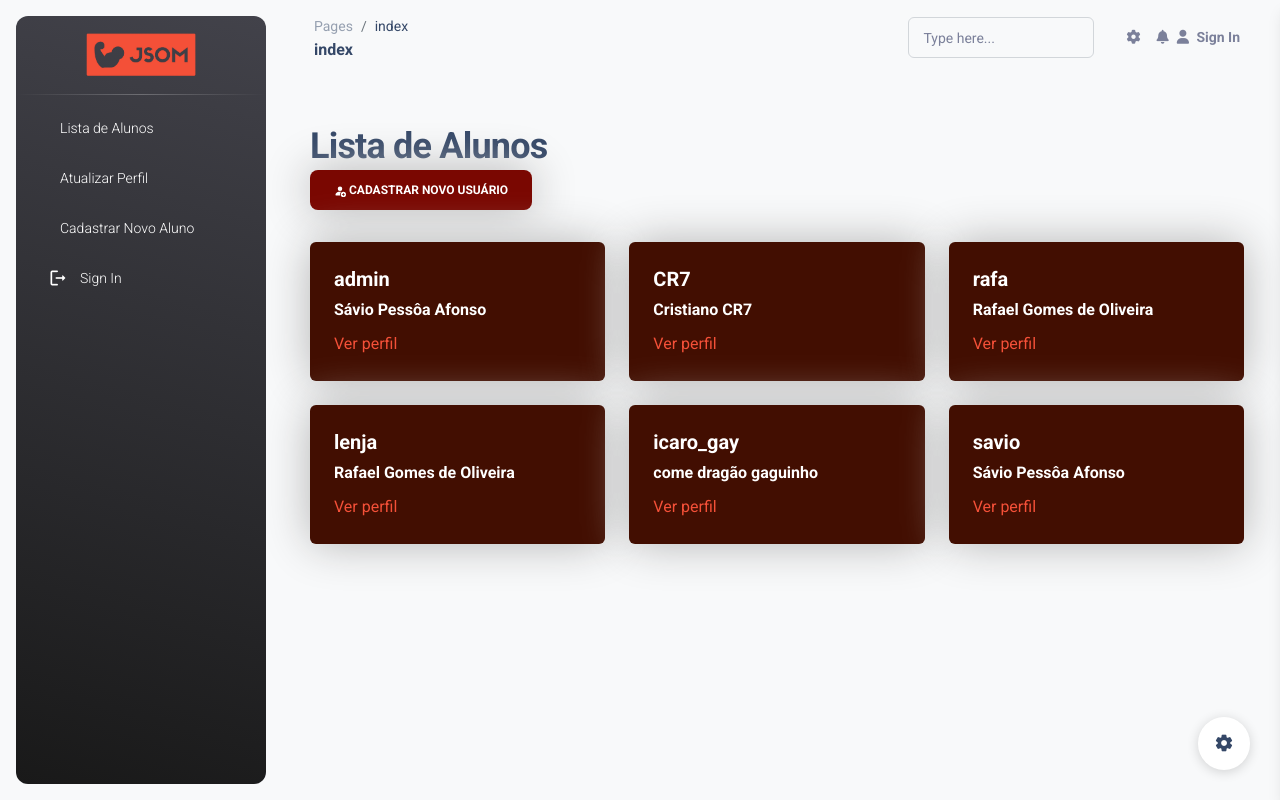
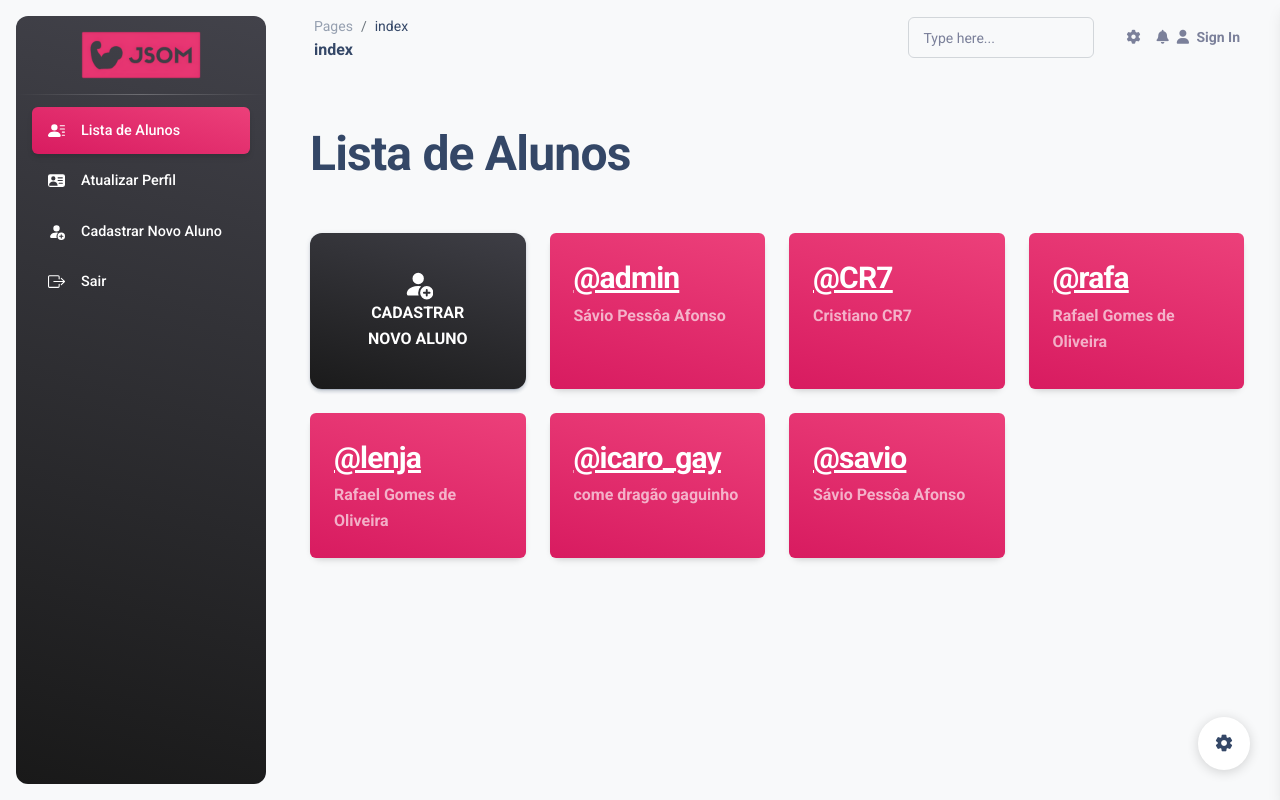
Before and after one commit to JSOM-Grupo-PCC/PrePCC_JSOM_, a Django app: page /admin/lista_alunos/ in a window 1280 px wide. Run offline with Django 4.2, Linux system fonts and the light colour scheme; a user stored in the database is signed in; data comes from the database, SQL or seed files in the repository; both versions use the stored data as it was after the commit; some libraries are stand-ins or nearby versions.

Commit message:
melhorando menu e pagina de listagens de alunos com bootstrap5

```diff
--- a/base_static/global/css/style.css
+++ b/base_static/global/css/style.css
@@ -175,9 +175,34 @@
     border-color: #f45038;
   }
 
+  .icon-link>.bi {
+    width: 1.9em !important;
+    height: 1.9em !important;
+}
 /* Cofiguração do template do bootstrap*/
 
 .navbar-vertical .navbar-brand>img, .navbar-vertical .navbar-brand-img {
   max-width: 7.5rem !important;
   max-height: 3rem !important ;
 }
+
+.fs-7 {
+  font-size: 0.9rem !important;
+}
+
+.h-200 {
+  height: 200% !important;
+}
+
+.text-branco-50 {
+  color: rgba(255, 255, 255, 0.637) !important;
+}
+
+.card-hover {
+  transition: all 0.3s ease;
+}
+
+.card-hover:hover {
+  transform: scale(1.01); /* Ajuste o valor conforme necessário para o tamanho desejado */
+  box-shadow: 0 14px 26px -12px rgba(52, 71, 103, 0.4), 0 4px 23px 0 rgba(52, 71, 103, 0.15), 0 8px 10px -5px rgba(52, 71, 103, 0.2);
+}
--- a/base_templates/global/base.html
+++ b/base_templates/global/base.html
@@ -157,7 +157,7 @@
               <div class="row">
                 <div class="d-flex-collumn w-100 ">
                   <div class="d-flex flex-column">
-                    <h2 class="font-weight-bolder mb-0">{{ site_title }}</h2>
+                    <h2 class="font-weight-bolder mb-0 fs-1">{{ site_title }}</h2>
                   </div>
                   {% block corpo %} <!-- body do site --> {% endblock corpo %}
                 </div>
--- a/base_templates/global/partials/aside.html
+++ b/base_templates/global/partials/aside.html
@@ -1,67 +1,4 @@
 {% load static %}
-{% comment %} <header>
-  <nav class="h-vh-10 navbar navbar-dark bg-dark fixed-top position-relative p-lg-3 shadow-big rounded-4 rounded-top-0">
-    <div class="container-fluid">
-      <div class="d-flex justify-content-between w-100">
-        <a class="navbar-brand link-jsom link-offset-2 link-underline-opacity-0 link-underline-opacity-100-hover mx-lg-2 ms-2 fs-4" href=" {% url "JSOM_SGA:index" %}">
-          <img
-            src="{% static "img/logo3_claro.png" %}"
-            class="w-5"
-            alt="logo JSOM"
-          />
-        </a>
-        <button class="navbar-toggler text-jsom" type="button" data-bs-toggle="offcanvas" data-bs-target="#offcanvasDarkNavbar" aria-controls="offcanvasDarkNavbar" aria-label="Toggle navigation">
-          <span class="navbar-toggler-icon"></span>
-        </button>
-      </div>
-      <div class="offcanvas offcanvas-end text-bg-dark" tabindex="-1" id="offcanvasDarkNavbar" aria-labelledby="offcanvasDarkNavbarLabel">
-        <div class="offcanvas-header">
-          <h5 class="offcanvas-title" id="offcanvasDarkNavbarLabel">
-            <a class="navbar-brand link-jsom fs-4 " href=" {% url "JSOM_SGA:index" %} ">Treinos do
-              {% if user.is_staff %}
-                <span class="fw-bold">ADM</span>
-              {% else %}
-                <span class="fw-bold">USER</span>
-              {% endif %}
-              {{ user }}
-            </a>
-          </h5>
-          <button type="button" class="btn-close btn-close-white" data-bs-dismiss="offcanvas" aria-label="Close"></button>
-        </div>
-        <div class="offcanvas-body">
-          <ul class="navbar-nav justify-content-end flex-grow-1 pe-3 mb-3">
-
-            {% if user.is_authenticated %}
-              {% if user.is_staff %}
-                <li class="nav-item">
-                  <a class="nav-link fs-5 active" aria-current="page" href=" {% url "JSOM_SGA:user_update" %} ">Atualizar Perfil</a>
-                </li>
-                <li class="nav-item">
-                  <a class="nav-link fs-5 active" aria-current="page" href=" {% url "JSOM_SGA:lista_alunos" %} ">Lista de Alunos</a>
-                </li>
-                <li class="nav-item">
-                  <a class="nav-link fs-5 active" aria-current="page" href=" {% url "JSOM_SGA:register" %} ">Cadastrar Novo Aluno</a>
-                </li>
-              {% endif %}
-              {% if not user.is_staff %}
-                <li class="nav-item">
-                  <a class="nav-link fs-5 active" aria-current="page" href=" {% url "JSOM_SGA:perfil_aluno" user_id=request.user.id %} ">Perfil</a>
-                </li>
-              {% endif %}
-              <li class="nav-item">
-                <a class="nav-link fs-5 active text-jsom" aria-current="page" href=" {% url "JSOM_SGA:logout" %} ">Sair</a>
-              </li>
-            {% else %}
-              <li class="nav-item">
-                <a class="nav-link fs-5 active" aria-current="page" href=" {% url "JSOM_SGA:login" %} ">Fazer Login</a>
-              </li>
-            {% endif %}
-          </ul>
-        </div>
-      </div>
-    </div>
-  </nav>
-</header> {% endcomment %}
 
 <aside class="sidenav navbar navbar-vertical navbar-expand-xs border-0 border-radius-xl my-3 fixed-start ms-3 bg-gradient-dark"
     id="sidenav-main">
@@ -70,7 +7,7 @@
       <i class="fas fa-times p-3 cursor-pointer text-white opacity-5 position-absolute end-0 top-0 d-none d-xl-none"
         aria-hidden="true" id="iconSidenav"></i>
       <a class="navbar-brand m-0 p-0 w-100 h-100 d-flex align-items-center justify-content-center" href=" {% url "JSOM_SGA:index" %} ">
-        <img src="{% static "img/logo3_claro.png" %}" class="navbar-brand-img h-100" alt="main_logo">
+        <img src="{% static "img/logo3_rosa.png" %}" class="navbar-brand-img h-100" alt="main_logo">
       </a>
     </div>
 
@@ -81,46 +18,70 @@
         {% if user.is_authenticated %}
           {% if user.is_staff %}
             <li class="nav-item">
-              <a class="nav-link text-white " href="{% url "JSOM_SGA:lista_alunos" %}">
+              <a class="nav-link text-white {{lista_alunos}}" href="{% url "JSOM_SGA:lista_alunos" %} ">
                 <div class="text-white text-center me-2 d-flex align-items-center justify-content-center">
-                  <i class="material-icons opacity-10"></i>
+                  <svg xmlns="http://www.w3.org/2000/svg" width="17" height="17" fill="currentColor" class="bi bi-person-lines-fill opacity-10" viewBox="0 0 16 16">
+                    <path d="M6 8a3 3 0 1 0 0-6 3 3 0 0 0 0 6m-5 6s-1 0-1-1 1-4 6-4 6 3 6 4-1 1-1 1zM11 3.5a.5.5 0 0 1 .5-.5h4a.5.5 0 0 1 0 1h-4a.5.5 0 0 1-.5-.5m.5 2.5a.5.5 0 0 0 0 1h4a.5.5 0 0 0 0-1zm2 3a.5.5 0 0 0 0 1h2a.5.5 0 0 0 0-1zm0 3a.5.5 0 0 0 0 1h2a.5.5 0 0 0 0-1z"/>
+                  </svg>
                 </div>
-                <span class="nav-link-text ms-1">Lista de Alunos</span>
+                <span class="nav-link-text ms-2 fw-medium fs-7">Lista de Alunos</span>
               </a>
             </li>
             <li class="nav-item">
-              <a class="nav-link text-white " href="{% url "JSOM_SGA:user_update" %}">
+              <a class="nav-link text-white {{user_update}}" href="{% url "JSOM_SGA:user_update" %}">
                 <div class="text-white text-center me-2 d-flex align-items-center justify-content-center">
-                  <i class="material-icons opacity-10"></i>
+                  <svg xmlns="http://www.w3.org/2000/svg" width="17" height="17" fill="currentColor" class="bi bi-person-vcard-fill opacity-10" viewBox="0 0 16 16">
+                    <path d="M0 4a2 2 0 0 1 2-2h12a2 2 0 0 1 2 2v8a2 2 0 0 1-2 2H2a2 2 0 0 1-2-2zm9 1.5a.5.5 0 0 0 .5.5h4a.5.5 0 0 0 0-1h-4a.5.5 0 0 0-.5.5M9 8a.5.5 0 0 0 .5.5h4a.5.5 0 0 0 0-1h-4A.5.5 0 0 0 9 8m1 2.5a.5.5 0 0 0 .5.5h3a.5.5 0 0 0 0-1h-3a.5.5 0 0 0-.5.5m-1 2C9 10.567 7.21 9 5 9c-2.086 0-3.8 1.398-3.984 3.181A1 1 0 0 0 2 13h6.96q.04-.245.04-.5M7 6a2 2 0 1 0-4 0 2 2 0 0 0 4 0"/>
+                  </svg>
                 </div>
-                <span class="nav-link-text ms-1">Atualizar Perfil</span>
+                <span class="nav-link-text ms-2 fw-medium fs-7">Atualizar Perfil</span>
               </a>
             </li>
             <li class="nav-item">
-              <a class="nav-link text-white " href="{% url "JSOM_SGA:register" %}">
+              <a class="nav-link text-white {{register}}" href="{% url "JSOM_SGA:register" %}">
                 <div class="text-white text-center me-2 d-flex align-items-center justify-content-center">
-                  <i class="material-icons opacity-10"></i>
+                  <svg xmlns="http://www.w3.org/2000/svg" width="17" height="17" fill="currentColor" class="bi bi-person-fill-add opacity-10" viewBox="0 0 16 16">
+                    <path d="M12.5 16a3.5 3.5 0 1 0 0-7 3.5 3.5 0 0 0 0 7m.5-5v1h1a.5.5 0 0 1 0 1h-1v1a.5.5 0 0 1-1 0v-1h-1a.5.5 0 0 1 0-1h1v-1a.5.5 0 0 1 1 0m-2-6a3 3 0 1 1-6 0 3 3 0 0 1 6 0"/>
+                    <path d="M2 13c0 1 1 1 1 1h5.256A4.5 4.5 0 0 1 8 12.5a4.5 4.5 0 0 1 1.544-3.393Q8.844 9.002 8 9c-5 0-6 3-6 4"/>
+                  </svg>
                 </div>
-                <span class="nav-link-text ms-1">Cadastrar Novo Aluno</span>
+                <span class="nav-link-text ms-2 fw-medium fs-7">Cadastrar Novo Aluno</span>
               </a>
             </li>
           {% endif %}
           {% if not user.is_staff %}
             <li class="nav-item">
-              <a class="nav-link text-white " href="{% url "JSOM_SGA:perfil_aluno" user_id=request.user.id %}">
+              <a class="nav-link text-white {{lista_treinos}}" href="{% url "JSOM_SGA:index" %}">
                 <div class="text-white text-center me-2 d-flex align-items-center justify-content-center">
-                  <i class="material-icons opacity-10"></i>
+                  <svg xmlns="http://www.w3.org/2000/svg" width="17" height="17" fill="currentColor" class="bi bi-card-checklist opacity-10" viewBox="0 0 16 16">
+                    <path d="M14.5 3a.5.5 0 0 1 .5.5v9a.5.5 0 0 1-.5.5h-13a.5.5 0 0 1-.5-.5v-9a.5.5 0 0 1 .5-.5zm-13-1A1.5 1.5 0 0 0 0 3.5v9A1.5 1.5 0 0 0 1.5 14h13a1.5 1.5 0 0 0 1.5-1.5v-9A1.5 1.5 0 0 0 14.5 2z"/>
+                    <path d="M7 5.5a.5.5 0 0 1 .5-.5h5a.5.5 0 0 1 0 1h-5a.5.5 0 0 1-.5-.5m-1.496-.854a.5.5 0 0 1 0 .708l-1.5 1.5a.5.5 0 0 1-.708 0l-.5-.5a.5.5 0 1 1 .708-.708l.146.147 1.146-1.147a.5.5 0 0 1 .708 0M7 9.5a.5.5 0 0 1 .5-.5h5a.5.5 0 0 1 0 1h-5a.5.5 0 0 1-.5-.5m-1.496-.854a.5.5 0 0 1 0 .708l-1.5 1.5a.5.5 0 0 1-.708 0l-.5-.5a.5.5 0 0 1 .708-.708l.146.147 1.146-1.147a.5.5 0 0 1 .708 0"/>
+                  </svg>
                 </div>
-                <span class="nav-link-text ms-1">Perfil</span>
+                <span class="nav-link-text ms-2 fw-medium fs-7">Lista de Treinos</span>
               </a>
             </li>
+            <li class="nav-item">
+              <a class="nav-link text-white {{perfil_aluno}}" href="{% url "JSOM_SGA:perfil_aluno" user_id=request.user.id %}">
+                <div class="text-white text-center me-2 d-flex align-items-center justify-content-center">
+                  <svg xmlns="http://www.w3.org/2000/svg" width="17" height="17" fill="currentColor" class="bi bi-person-fill opacity-10" viewBox="0 0 16 16">
+                    <path d="M3 14s-1 0-1-1 1-4 6-4 6 3 6 4-1 1-1 1zm5-6a3 3 0 1 0 0-6 3 3 0 0 0 0 6"/>
+                  </svg>
+                </div>
+                <span class="nav-link-text ms-2 fw-medium fs-7">Perfil</span>
+              </a>
+            </li>
+
           {% endif %}
           <li class="nav-item">
-            <a class="nav-link text-white " href="{% url "JSOM_SGA:logout" %}">
+            <a class="nav-link text-white" href="{% url "JSOM_SGA:logout" %}">
               <div class="text-center me-2 d-flex align-items-center justify-content-center">
-                <i class="material-icons opacity-10">logout</i>
+                <svg xmlns="http://www.w3.org/2000/svg" width="17" height="17" fill="currentColor" class="bi bi-box-arrow-right opacity-10" viewBox="0 0 16 16">
+                  <path fill-rule="evenodd" d="M10 12.5a.5.5 0 0 1-.5.5h-8a.5.5 0 0 1-.5-.5v-9a.5.5 0 0 1 .5-.5h8a.5.5 0 0 1 .5.5v2a.5.5 0 0 0 1 0v-2A1.5 1.5 0 0 0 9.5 2h-8A1.5 1.5 0 0 0 0 3.5v9A1.5 1.5 0 0 0 1.5 14h8a1.5 1.5 0 0 0 1.5-1.5v-2a.5.5 0 0 0-1 0z"/>
+                  <path fill-rule="evenodd" d="M15.854 8.354a.5.5 0 0 0 0-.708l-3-3a.5.5 0 0 0-.708.708L14.293 7.5H5.5a.5.5 0 0 0 0 1h8.793l-2.147 2.146a.5.5 0 0 0 .708.708z"/>
+                </svg>
               </div>
-              <span class="nav-link-text ms-1">Sign In</span>
+              <span class="nav-link-text ms-2 fw-medium fs-7">Sair</span>
             </a>
           </li>
         {% endif %}
--- a/base_templates/global/partials/head.html
+++ b/base_templates/global/partials/head.html
@@ -24,7 +24,7 @@
   <link rel="stylesheet" href="{% static "global/css/style.css" %} ">
 
   <link rel="apple-touch-icon" sizes="76x76" href="{% static "assets/img/apple-icon.png" %}">
-  <link rel="icon" type="image/png" href="{% static "img/logo2_claro.png" %}">
+  <link rel="icon" type="image/png" href="{% static "img/logo1_rosa.png" %}">
 
   <!-- Nucleo Icons -->
   <link href="{% static "assets/css/nucleo-icons.css" %}" rel="stylesheet" />
--- a/base_templates/global/partials/settings_page.html
+++ b/base_templates/global/partials/settings_page.html
@@ -17,25 +17,10 @@
         </div>
         <hr class="horizontal dark my-1">
         <div class="card-body pt-sm-3 pt-0">
-        <!-- Sidebar Backgrounds -->
-        <div>
-            <h6 class="mb-0">Sidebar Colors</h6>
-        </div>
-        <a href="javascript:void(0)" class="switch-trigger background-color">
-            <div class="badge-colors my-2 text-start">
-            <span class="badge filter bg-gradient-primary active" data-color="primary"
-                onclick="sidebarColor(this)"></span>
-            <span class="badge filter bg-gradient-dark" data-color="dark" onclick="sidebarColor(this)"></span>
-            <span class="badge filter bg-gradient-info" data-color="info" onclick="sidebarColor(this)"></span>
-            <span class="badge filter bg-gradient-success" data-color="success" onclick="sidebarColor(this)"></span>
-            <span class="badge filter bg-gradient-warning" data-color="warning" onclick="sidebarColor(this)"></span>
-            <span class="badge filter bg-gradient-danger" data-color="danger" onclick="sidebarColor(this)"></span>
-            </div>
-        </a>
 
         <!-- Sidenav Type -->
 
-        <div class="mt-3">
+        <div class="mt-1">
             <h6 class="mb-0">Sidenav Type</h6>
             <p class="text-sm">Choose between 2 different sidenav types.</p>
         </div>
--- a/jsom_sga/templates/JSOM_SGA/lista_alunos.html
+++ b/jsom_sga/templates/JSOM_SGA/lista_alunos.html
@@ -1,28 +1,31 @@
 {% extends "global/base.html" %}
 {% block corpo %}
 <div>
-    <div class="d-grid gap-2 d-md-flex justify-content-md-start mb-3">
-        <a class="nav-link fs-5 active" aria-current="page" href=" {% url "JSOM_SGA:register" %} ">
-            <button class="btn text-white fw-semibold icon-link icon-link-hover shadow-big" style="background-color: #7A0701; --bs-icon-link-transform: translate3d(0, -.125rem, 0);">
-                <svg xmlns="http://www.w3.org/2000/svg" width="16" height="16" fill="currentColor" class="bi bi-person-fill-add" viewBox="0 0 16 16">
+    <div class="row row-cols-1 row-cols-md-4 g-4 mt-4">
+        <div class="col ">
+            <div class="btn card h-100 bg-gradient-dark d-flex justify-content-center align-items-center ">
+                <a class="nav-link  active w-100 h-100" aria-current="page" href=" {% url "JSOM_SGA:register" %} ">
+                    <button class="btn fs-6 text-white fw-semibold icon-link icon-link-hover w-100 h-100" style=" --bs-icon-link-transform: translate3d(0, -.125rem, 0);">
+                        <svg xmlns="http://www.w3.org/2000/svg" width="20" height="20" fill="currentColor" class="bi bi-person-fill-add" viewBox="0 0 16 16">
                             <path d="M12.5 16a3.5 3.5 0 1 0 0-7 3.5 3.5 0 0 0 0 7m.5-5v1h1a.5.5 0 0 1 0 1h-1v1a.5.5 0 0 1-1 0v-1h-1a.5.5 0 0 1 0-1h1v-1a.5.5 0 0 1 1 0m-2-6a3 3 0 1 1-6 0 3 3 0 0 1 6 0"/>
                             <path d="M2 13c0 1 1 1 1 1h5.256A4.5 4.5 0 0 1 8 12.5a4.5 4.5 0 0 1 1.544-3.393Q8.844 9.002 8 9c-5 0-6 3-6 4"/>
                         </svg>
-                Cadastrar novo usuário
+                        <br>
+                        Cadastrar novo Aluno
                     </button>
                 </a>
             </div>
-    <div class="row row-cols-1 row-cols-md-3 g-4">
+        </div>
         {% for userProfile in users %}
-        <div class="col ">
-            <div class="card h-100 shadow-big ">
-                <div class="card-body bg-jsom-claro rounded-2" style="background-color: #420e01 !important; !important;
-                color: #ffffff !important;" >
-                    <h5 class="card-title">{{ userProfile.user.username }}</h5>
-                    <h6 class="card-subtitle mb-2">{{ userProfile.user.first_name }} {{ userProfile.user.last_name }}</h6>
-                    <a href="{% url 'JSOM_SGA:perfil_aluno_admin' userProfile.user.id %}" class="card-link link-jsom">Ver perfil</a>
+        <div class="col">
+            <a href="{% url 'JSOM_SGA:perfil_aluno_admin' userProfile.user.id %}" class="card-link text-white">
+                <div class="card h-100 card-hover ">
+                    <div class="nav-link-text card-body rounded-2 bg-gradient-primary">
+                        <h3 class="card-title text-decoration-underline text-white">@{{ userProfile.user.username }}</h5>
+                        <h6 class="card-subtitle text-branco-50">{{ userProfile.user.first_name }} {{ userProfile.user.last_name }}</h6>
                     </div>
                 </div>
+            </a>
         </div>
         {% endfor %}
     </div>
--- a/jsom_sga/views/admin_treino.py
+++ b/jsom_sga/views/admin_treino.py
@@ -88,11 +88,13 @@ def excluir_treino_admin(request, treino_id, user_id):
 @user_passes_test(lambda u: u.is_staff, login_url='JSOM_SGA:index')
 def lista_alunos(request):
     site_title = "Lista de Alunos"
+    lista_alunos = "active bg-gradient-primary"
     users = UserProfile.objects.select_related('user').prefetch_related('user__treino_set')
 
     context = {
         'users': users,
         'site_title': site_title,
+        'lista_alunos': lista_alunos,
     }
 
     return render(request, 'JSOM_SGA/lista_alunos.html', context)
--- a/jsom_sga/views/aluno_views.py
+++ b/jsom_sga/views/aluno_views.py
@@ -10,10 +10,13 @@ def index(request):
     categorias = Treino.CATEGORIA_CHOICES
     treinos = Treino.objects.filter(owner=request.user)
     site_title = f'Treinos de {user}'
+    lista_treinos = "active bg-gradient-primary"
+
     context = {
         'site_title': site_title,
         'treinos': treinos,
         'categorias': categorias,
+        'lista_treinos': lista_treinos,
     }
     return render(
         request,
@@ -35,6 +38,7 @@ def detalhes_treino(request, treino_id):
 def perfil_aluno(request, user_id):
     aluno = get_object_or_404(UserProfile, user__id=user_id)
     site_title = f"Perfil do aluno {aluno.user.username}"
+    perfil_aluno= "active bg-gradient-primary"
 
     # Calcular idade a partir da data de nascimento
     if aluno.data_nascimento:
@@ -47,6 +51,7 @@ def perfil_aluno(request, user_id):
         'aluno': aluno,
         'idade': idade,
         'site_title': site_title,
+        'perfil_aluno': perfil_aluno,
     }
 
     return render(request, 'JSOM_SGA/perfil_aluno.html', context)
```
Also changed, not shown: jsom_sga/views/user_forms.py (+6 -2 lines), static/global/css/style.css (+25 -0 lines), README.md, base_static/img/logo1_rosa.png (added), base_static/img/logo2_claro.png (deleted), base_static/img/logo3_claro.png (deleted), base_static/img/logo3_rosa.png (added), db.sqlite3, static/img/logo1_rosa.png (added), static/img/logo3_rosa.png (added). Lines whose indentation alone changed are shown as unchanged.
